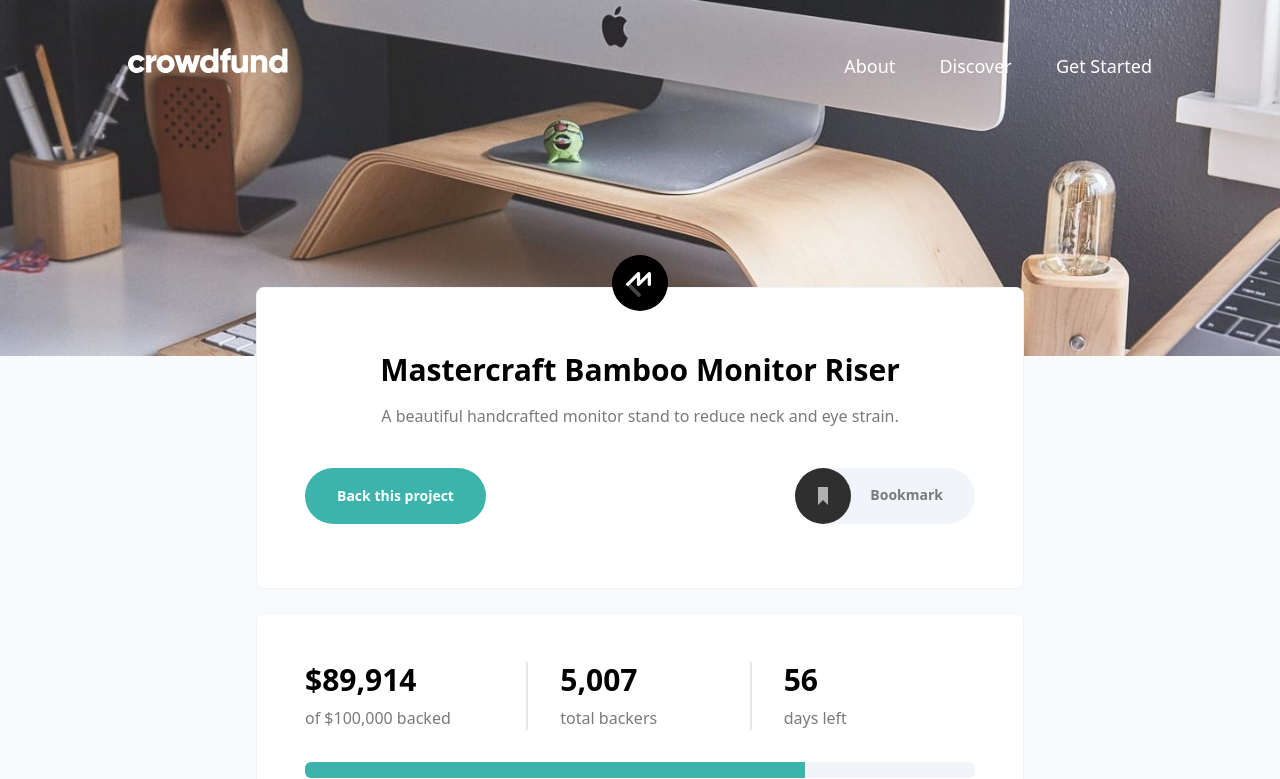
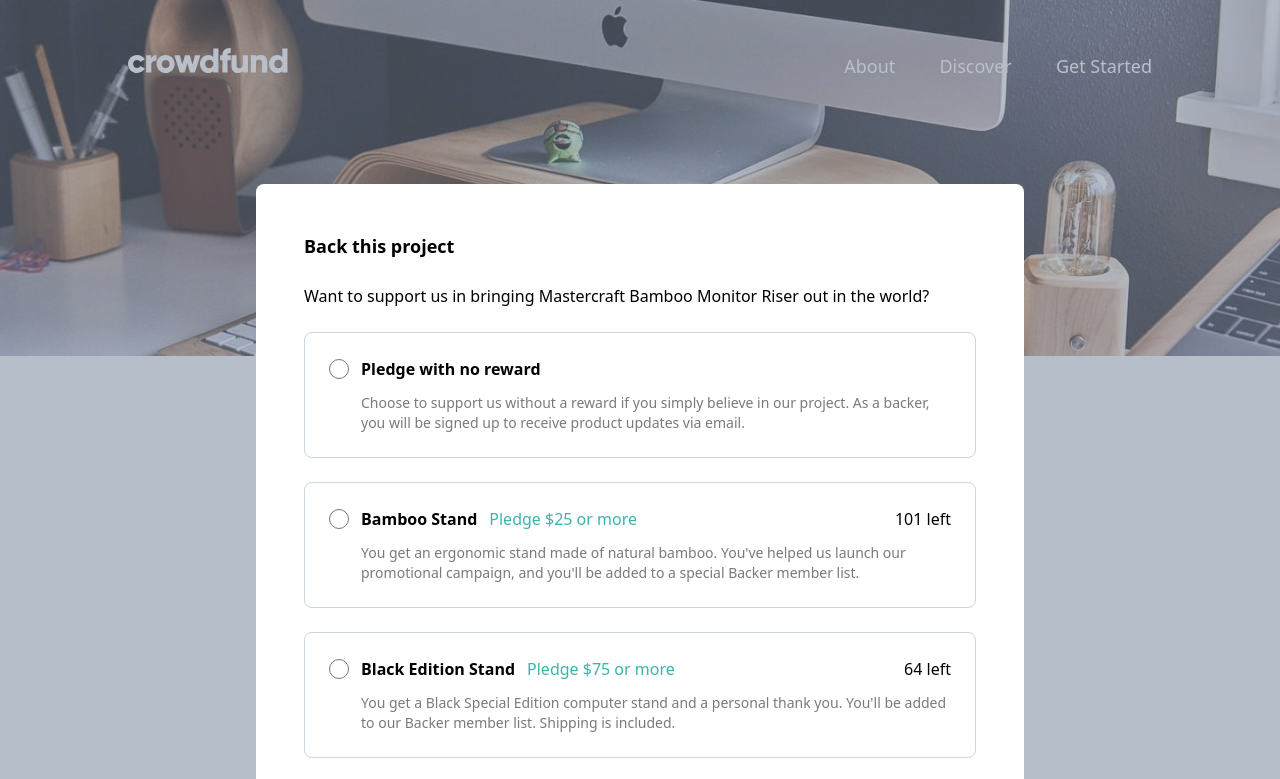
Before and after one commit to matthewsalan/30-days-of-tailwind, a plain HTML site: page day-6/index.html in a window 1280 px wide. Shown: the top 779 px of the page. Drawn offline with Linux system fonts and the light colour scheme.

Commit message:
Add intial modal

```diff
--- a/day-6/index.html
+++ b/day-6/index.html
@@ -10,8 +10,7 @@
     <link rel="stylesheet" href="output.css">
     <script src="main.js" async defer></script>
   </head>
-  <body class="bg-slate-50">
-    <div class="relative">
+  <body class="bg-slate-50 relative">
     <nav class="absolute left-0 right-0 mx-auto xl:max-w-5xl md:max-w-2xl sm:max-w-sm max-w-xs">
       <div class="flex mt-12 items-baseline justify-between">
         <a href="#" class="col-span-2"><img src="images/logo.svg" alt="Crowdfund logo" class="w-40"></a>
@@ -37,7 +36,7 @@
             </button>
             <img src="images/icon-bookmark.svg" alt="Bookmark icon" class="md:hidden">
             <button class="bg-slate-100 text-[--dark-gray] font-semibold text-sm pr-8 rounded-full hidden md:inline
-                hover:opacity-70 btn-bookmark">
+              hover:opacity-70 btn--bookmark">
               <svg width="56" height="56" xmlns="http://www.w3.org/2000/svg" class="inline mr-4">
                 <g fill="none" fill-rule="evenodd">
                   <circle fill="#2F2F2F" cx="28" cy="28" r="28" class="bookmark-circle"/>
@@ -95,7 +94,7 @@
               </p>
               <div class="md:flex space-y-4 md:space-y-0 items-center justify-between">
                 <p class="font-semibold text-3xl">101 <span class="text-base align-middle font-normal text-[--dark-gray]">left</span></p>
-                  <button class="bg-[--moderate-cyan] hover:bg-[--dark-cyan] text-white text-sm font-semibold px-8 py-4 rounded-full">
+                <button class="btn--reward bg-[--moderate-cyan] hover:bg-[--dark-cyan] text-white text-sm font-semibold px-8 py-4 rounded-full">
                   Select Reward
                 </button>
               </div>
@@ -113,7 +112,7 @@
               </p>
               <div class="md:flex space-y-4 md:space-y-0 justify-between">
                 <p class="font-semibold text-3xl">64 <span class="text-base align-middle font-normal text-[--dark-gray]">left</span></p>
-                  <button class="bg-[--moderate-cyan] hover:bg-[--dark-cyan] text-white text-sm font-semibold px-8 py-4 rounded-full">
+                <button class="btn--reward bg-[--moderate-cyan] hover:bg-[--dark-cyan] text-white text-sm font-semibold px-8 py-4 rounded-full">
                   Select Reward
                 </button>
               </div>
@@ -139,30 +138,91 @@
           </div>
         </div>
       </div>
+      <section class="z-10">
+        <div class="fixed inset-0 bg-slate-500 bg-opacity-45"></div>
+        <div class="fixed inset-0 z-10 overflow-y-auto p-6">
+          <div class="max-w-3xl mx-auto mt-[30%] md:mt-[13%]">
+            <div class="grid bg-white rounded-lg p-6 md:p-12 space-y-6">
+              <h3 class="text-lg font-semibold">Back this project</h3>
+              <p>Want to support us in bringing Mastercraft Bamboo Monitor Riser out in the world?</p>
+              <div class="border border-slate-300 rounded-lg p-6">
+                <div class="grid space-y-3">
+                  <div class="flex gap-x-3">
+                    <input type="radio" name="pledge" id="pledge" class="place-self-center">
+                    <!-- <div class="space-y-0.5 md:space-y-0"> -->
+                      <p class="font-semibold">Pledge with no reward</p>
+                    <!-- </div> -->
+                  </div>
+                  <p class="text-[--dark-gray] text-sm md:ml-8">
+                    Choose to support us without a reward if you simply believe in our project. As a backer,
+                    you will be signed up to receive product updates via email.
+                  </p>
+                </div>
+              </div>
+              <div class="border border-slate-300 rounded-lg p-6">
+                <div class="grid space-y-3">
+                  <div class="flex gap-x-3">
+                    <input type="radio" name="pledge" id="pledge" class="place-self-center">
+                    <div class="space-y-0.5 md:space-y-0 md:flex flex-auto">
+                      <p class="font-semibold">Bamboo Stand</p>
+                      <p class="md:ml-3 text-[--moderate-cyan]">Pledge $25 or more</p>
+                      <p class="ml-auto hidden md:block">101 left</p>
+                    </div>
+                  </div>
+                  <p class="order-last md:hidden">101 left</p>
+                  <p class="text-[--dark-gray] text-sm md:ml-8">
+                    You get an ergonomic stand made of natural bamboo. You've helped us launch our promotional campaign, and
+                    you'll be added to a special Backer member list.
+                  </p>
+                </div>
+              </div>
+              <div class="border border-slate-300 rounded-lg p-6">
+                <div class="grid space-y-3">
+                  <div class="flex gap-x-3">
+                    <input type="radio" name="pledge" id="pledge" class="place-self-center">
+                    <div class="space-y-0.5 md:space-y-0 md:flex flex-auto">
+                      <p class="font-semibold">Black Edition Stand</p>
+                      <p class="md:ml-3 text-[--moderate-cyan]">Pledge $75 or more</p>
+                      <p class="ml-auto hidden md:block">64 left</p>
+                    </div>
+                  </div>
+                  <p class="order-last md:hidden">64 left</p>
+                  <p class="text-[--dark-gray] text-sm md:ml-8">
+                    You get a Black Special Edition computer stand and a personal thank you. You'll be added to our Backer
+                    member list. Shipping is included.
+                  </p>
+                </div>
+              </div>
+              <div class="border border-slate-300 rounded-lg p-6 opacity-50">
+                <div class="grid space-y-3">
+                  <div class="flex gap-x-3">
+                    <input type="radio" name="pledge" id="pledge" class="place-self-center">
+                    <div class="space-y-0.5 md:space-y-0 md:flex flex-auto">
+                      <p class="font-semibold">Mahogany Special Edition</p>
+                      <p class="md:ml-3 text-[--moderate-cyan]">Pledge $200 or more</p>
+                      <p class="ml-auto hidden md:block">0 left</p>
+                    </div>
+                  </div>
+                  <p class="order-last md:hidden">0 left</p>
+                  <p class="text-[--dark-gray] text-sm md:ml-8">
+                    You get two Special Edition Mahogany stands, a Backer T-Shirt, and a personal thank you. You'll be added
+                    to our Backer member list. Shipping is included.
+                  </p>
+                </div>
+              </div>
+            </div>
+          </div>
+        </div>
+      </section>
     </main>
     <figure>
       <img src="images/image-hero-desktop.jpg" alt="Desktop hero image" class="w-full hidden md:block">
       <img src="images/image-hero-mobile.jpg" alt="Mobile hero image" class="w-full block md:hidden">
     </figure>
-    </div>
   </body>
 </html>
 
 <!--
-Out of Stock -->
-
-<!-- Back this project
-Want to support us in bringing Mastercraft Bamboo Monitor Riser out in the world?
-
-Pledge with no reward
-Choose to support us without a reward if you simply believe in our project. As a backer,
-you will be signed up to receive product updates via email.
-
-Bamboo Stand
-Pledge $25 or more
-You get an ergonomic stand made of natural bamboo. You've helped us launch our promotional campaign, and
-you’ll be added to a special Backer member list.
-101 left
 
 Enter your pledge
 $25
@@ -170,8 +230,7 @@ Continue
 
 Black Edition Stand
 Pledge $75 or more
-You get a Black Special Edition computer stand and a personal thank you. You’ll be added to our Backer
-member list. Shipping is included.
+
 64 left
 
 
@@ -180,10 +239,7 @@ $75
 Continue
 
 
-Mahogany Special Edition
 Pledge $200 or more
-You get two Special Edition Mahogany stands, a Backer T-Shirt, and a personal thank you. You’ll be added
-to our Backer member list. Shipping is included.
 0 left
 
 
--- a/day-6/input.css
+++ b/day-6/input.css
@@ -45,3 +45,9 @@ a.left-hover:hover:before {
   visibility: visible;
   width: 100%;
 }
+
+input[type=radio] {
+  accent-color: var(--dark-cyan);
+  width: 20px;
+  height: 20px;
+}
--- a/day-6/main.js
+++ b/day-6/main.js
@@ -1,11 +1,18 @@
 "use-strict";
 
-const btnBookmark = document.querySelector(".btn-bookmark");
+const btnBookmark = document.querySelector(".btn--bookmark");
 const iconBookmark = document.querySelector(".bookmark-icon");
 const bookMarkCircle = document.querySelector(".bookmark-circle");
 const bookmarkText = document.querySelector(".bookmark-text");
+const btnRewards = document.querySelectorAll(".btn--reward");
+const rewardModal = document.querySelector(".modal--reward");
+const btnRadio = document.querySelector(".btn--radio");
 
 btnBookmark.addEventListener("click", _bookmark);
+
+btnRewards.forEach((reward) => reward.addEventListener("click", _openModal));
+
+// btnRadio.addEventListener("click", _markSelectedBtn);
 
 function _bookmark() {
   btnBookmark.classList.add("text-[--dark-cyan]");
@@ -14,3 +21,11 @@ function _bookmark() {
   iconBookmark.classList.add("svg-bookmark");
   bookMarkCircle.classList.add("svg-circle");
 }
+
+function _openModal() {
+  rewardModal.classList.remove("hidden");
+}
+
+function _markSelectedBtn() {
+  btnRadio.classList.add("bg-[--moderate-cyan]");
+}
```
Also changed, not shown: day-6/output.css. Lines whose indentation alone changed are shown as unchanged.
